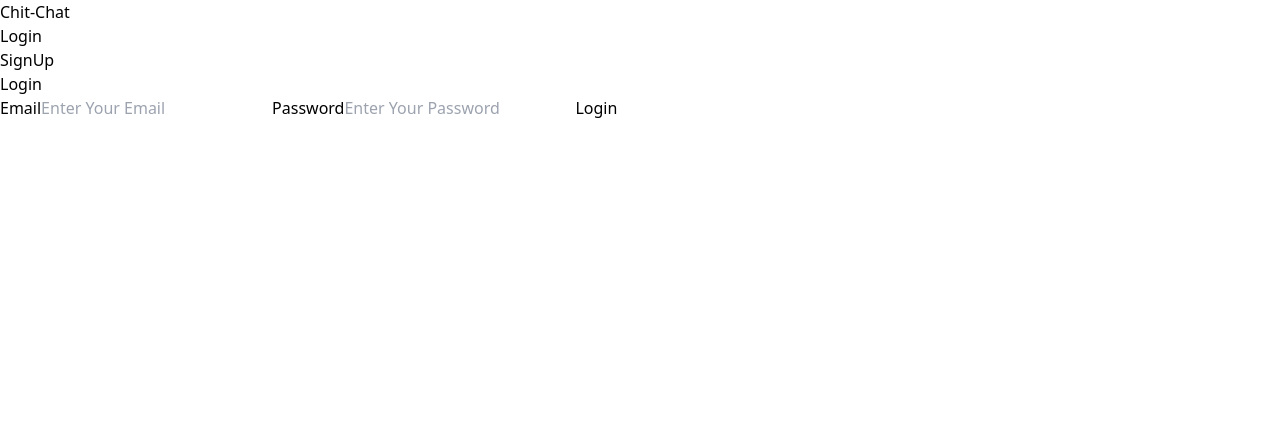
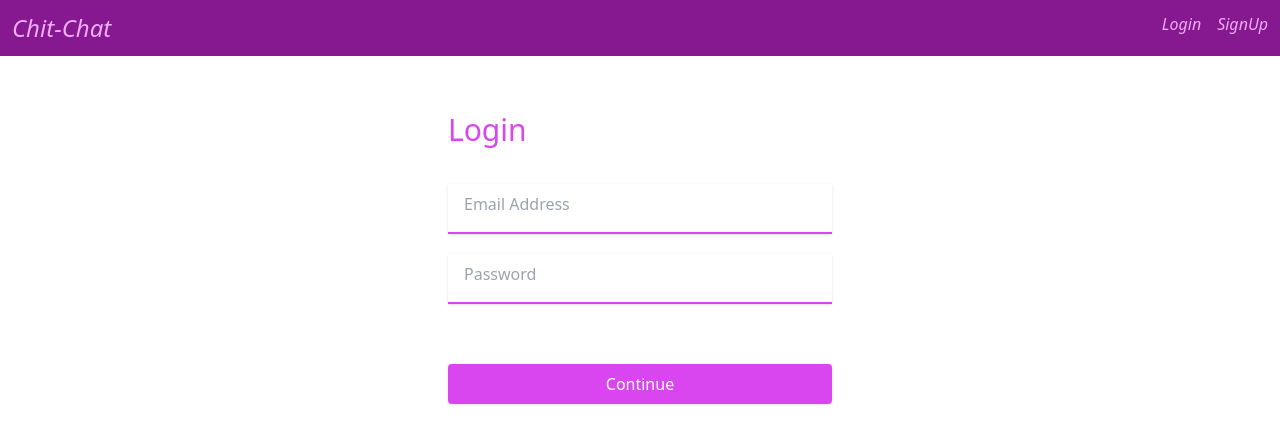
Before and after one commit to SMILEYMUSKAN/Chat-Application, a React (Create React App) app: page /login in a window 1280 px wide. Shown: the top 444 px of the page. Built offline with nearby package versions, Linux system fonts and the light colour scheme.

Commit message:
Authentication UI - Implemented

```diff
--- a/src/App.js
+++ b/src/App.js
@@ -5,10 +5,12 @@ import UserProvider from "./Contexts/UserProvider";
 
 function App() {
   return (
+    <main className="w-full h-full">
     <UserProvider>
       <PageHeaders />
       <AppRouter />
     </UserProvider>
+    </main>
   );
 }
 
--- a/src/Components/Authentication.js
+++ b/src/Components/Authentication.js
@@ -1,6 +1,8 @@
 import { useEffect, useState } from "react";
 import { useUserContext } from "../Contexts/UserProvider";
 import { Redirect } from "react-router-dom";
+
+
 
 var Authentication = ({ isLogin }) => {
   var [email, setEmail] = useState("");
@@ -21,25 +23,29 @@ var Authentication = ({ isLogin }) => {
 
   var title = isLogin ? <h1>Login</h1> : <h1>SignUp</h1>;
   return (
-    <div>
-      <h1>{title}</h1>
-      {error && <div>{error}</div>}
-      <form onSubmit={HandleSubmit}>
-        <label>Email</label>
+    <div  className="w-5/12 h-96 mt-8 flex flex-col items-center justify-start mx-auto rounded">
+      <form onSubmit={HandleSubmit} className="flex flex-col gap-5">
+
+      <h1 className="text-3xl mb-4 text-fuchsia-500 mt-6">{title}</h1>
+        {error && <div className="text-red-500">{error}</div>}
         <input
           type="email"
           value={email}
           onChange={(event) => setEmail(event.target.value)}
-          placeholder="Enter Your Email"
+          placeholder="Email Address"
+          className="shadow pb-4 pl-4 pt-2 w-96 border-fuchsia-500  bg-white text-slate-900 border-b-2 border-fuchsia-500 focus:outline-none"
+
         />
-        <label>Password</label>
         <input
           type="password"
           value={password}
           onChange={(event) => setPassword(event.target.value)}
-          placeholder="Enter Your Password"
+          placeholder= "Password"
+          className="pb-4 pl-4 pt-2 w-96 bg-white text-slate-900 border-fuchsia-500 border-b-2 shadow focus:outline-none"
         />
-        <button>{title}</button>
+        <button type="submit" className="bg-fuchsia-500 text-center rounded w-96 p-2 mt-10 mb-4 text-white transition hover:bg-fuchsia-700 shadow">Continue</button>
+
+
       </form>
     </div>
   );
--- a/src/Components/PageHeaders.js
+++ b/src/Components/PageHeaders.js
@@ -4,20 +4,22 @@ import { useUserContext } from "../Contexts/UserProvider";
 var PageHeaders = () => {
   var { user } = useUserContext();
   return (
-    <div>
-      <header>
-        <PageLinks to="/">Chit-Chat</PageLinks>
-        <nav>
+    <div className="bg-fuchsia-800 p-1">
+      <header className="flex justify-between  w-full">
+        <PageLinks to="/">
+          <p className="m-2 text-fuchsia-300 italic text-2xl transition hover:text-white ">Chit-Chat</p>
+          </PageLinks>
+        <nav className="flex gap-4 text-fuchsia-300 italic flex-wrap m-2 hover:pointer">
           {user ? (
             <>
               <p>{user.email}</p>
-              <PageLinks to="/chats">Chat Rooms</PageLinks>
-              <PageLinks to="/logout">LogOut</PageLinks>
+              <PageLinks to="/chats" className="transition hover:text-white" >Chat Rooms</PageLinks>
+              <PageLinks to="/logout" className="transition hover:text-white">LogOut</PageLinks>
             </>
           ) : (
             <>
-              <PageLinks to="/login">Login</PageLinks>
-              <PageLinks to="/signup">SignUp</PageLinks>
+              <PageLinks to="/login" className="transition hover:text-white">Login</PageLinks>
+              <PageLinks to="/signup" className="transition hover:text-white">SignUp</PageLinks>
             </>
           )}
         </nav>
--- a/src/Contexts/UserProvider.js
+++ b/src/Contexts/UserProvider.js
@@ -15,12 +15,16 @@ var UserContext = createContext({
 
 var App_User = "APP_USER";
 
+
 const FIREBASE_AUTH_ERRORS = {
   "auth/wrong-password": `Invalid email/password`,
   "auth/user-not-found": `No user found for provided email`,
   "auth/email-already-in-use": "Email already register, do please login",
   "auth/invalid-email": "Please Provide Email/Password",
+  "auth/invalid-login-credentials" : "Invalid Login Attempt"
 };
+
+
 
 var UserProvider = ({ children }) => {
   var localUser = localStorage.getItem(App_User);
```
Also changed, not shown: src/FirebaseApp.js (line endings or trailing spaces).
